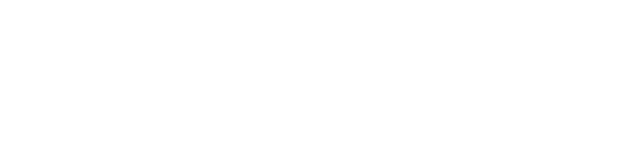
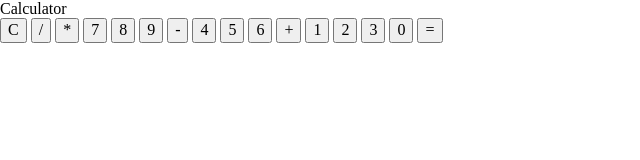
Before and after one commit to brunorcoelho/calculator, a plain HTML site: page index.html in a window 1280 px wide. Shown: the whole page, without its empty margins (0-640 px from the left). Drawn offline with Linux system fonts and the light colour scheme.

Commit message:
Added HTML calculator buttons

```diff
--- a/index.html
+++ b/index.html
@@ -9,5 +9,30 @@
     <meta name="viewport" content="width=device-width, initial-scale=1.0" />
     <title>Calculator</title>
   </head>
-  <body></body>
+  <body>
+    <div class="flex-container">
+      <div class="title">Calculator</div>
+      <div class="calculator">
+        <div class="calculator-visor"></div>
+        <div class="calculator-buttons">
+          <button id="C">C</button>
+          <button id="divide">/</button>
+          <button id="multiply">*</button>
+          <button id="7">7</button>
+          <button id="8">8</button>
+          <button id="9">9</button>
+          <button id="subtract">-</button>
+          <button id="4">4</button>
+          <button id="5">5</button>
+          <button id="6">6</button>
+          <button id="add">+</button>
+          <button id="1">1</button>
+          <button id="2">2</button>
+          <button id="3">3</button>
+          <button id="0">0</button>
+          <button id="equals">=</button>
+        </div>
+      </div>
+    </div>
+  </body>
 </html>
```
